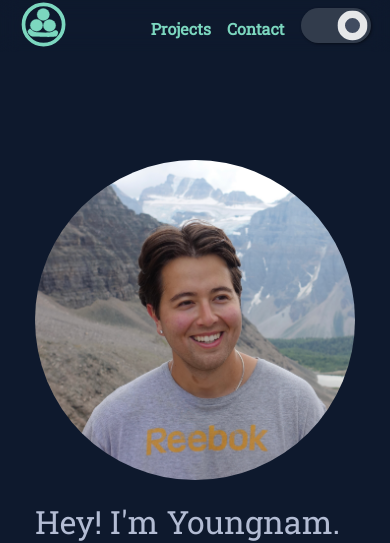
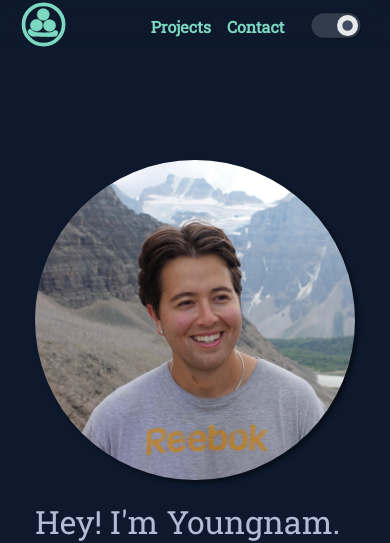
Before and after one commit to youngnamh/portfolio, a React (Vite) app: page / in a window 390 px wide. Shown: the top 543 px of the page. Built offline with nearby package versions, Linux system fonts and the light colour scheme.

Commit message:
looks pretty good. Just need to add actual project info

```diff
--- a/src/components/NavBar.tsx
+++ b/src/components/NavBar.tsx
@@ -30,6 +30,7 @@ export default function NavBar({ isOnNav, handleToggleNav }: NavProps) {
                 Contact
               </a>
             </div>
+            <div className="toggle-scaler">
               <ModeToggle
                 isOn={isOnNav}
                 handleToggle={() => {
@@ -40,5 +41,6 @@ export default function NavBar({ isOnNav, handleToggleNav }: NavProps) {
           </div>
         </div>
       </div>
+    </div>
   );
 }
--- a/src/styles/content.css
+++ b/src/styles/content.css
@@ -55,6 +55,7 @@ html {
   height: 320px;
   object-fit: contain;
   border-radius: 100%;
+  box-shadow: 3px 3px 5px rgba(0, 0, 0, 0.5);
 }
 
 #lm .strava,
--- a/src/styles/navbar.css
+++ b/src/styles/navbar.css
@@ -48,7 +48,7 @@
 .tabs {
   display: flex;
   gap: 1rem;
-  align-items: center;
+  justify-content: center;
   font-size: 1.5rem;
 }
 
--- a/src/styles/toggle.css
+++ b/src/styles/toggle.css
@@ -83,3 +83,9 @@
   opacity: 1;
   transform: translate(2em, 2em) rotate(-15deg);
 }
+
+@media (max-width: 768px) {
+  .toggle-scaler {
+    transform: scale(0.7);
+  }
+}
```
Lines whose indentation alone changed are shown as unchanged.
